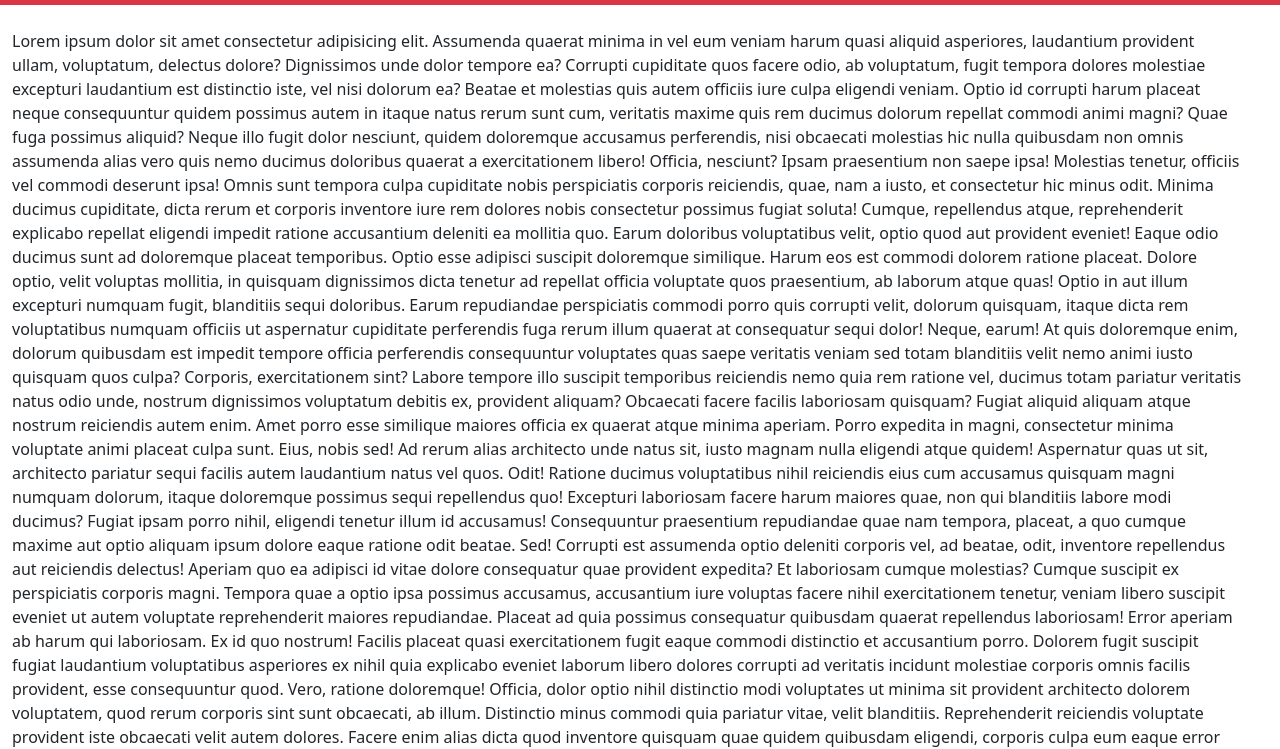
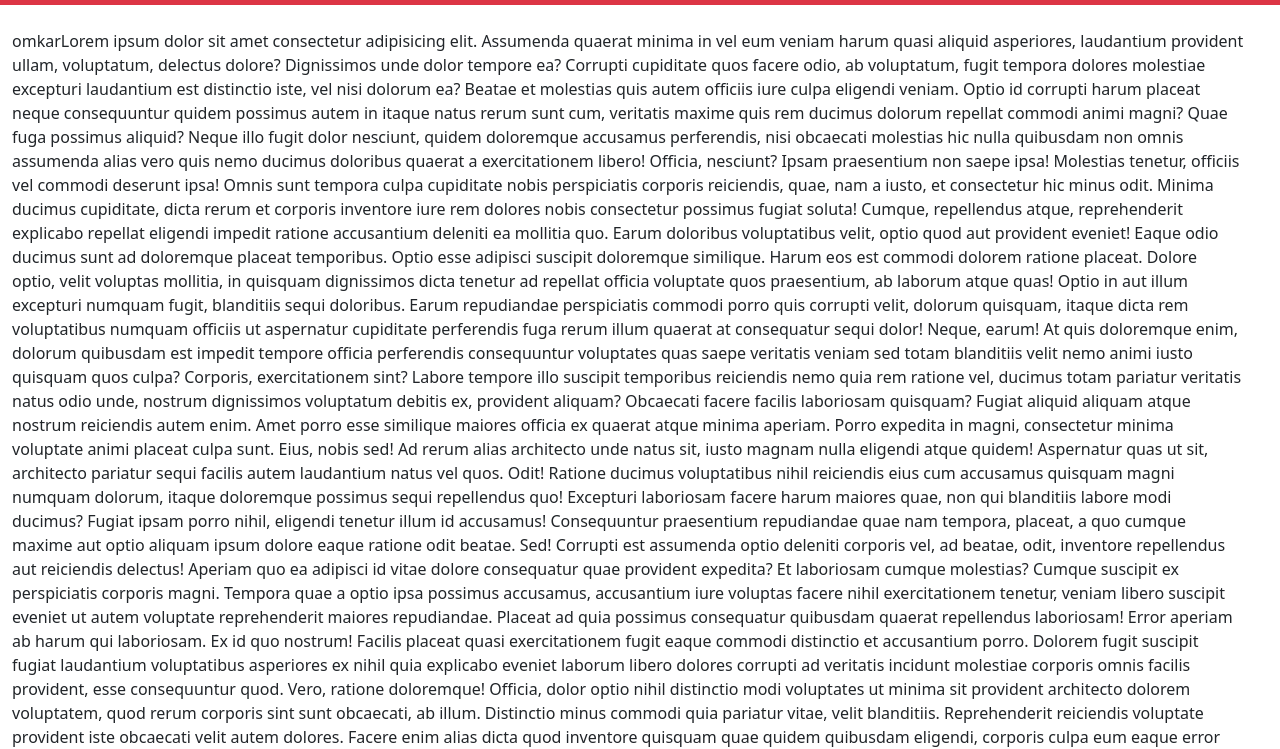
Before and after one commit to omkarghone/ecommerce, a plain HTML site: page About.html in a window 1280 px wide. Shown: the part 51-800 px from the top of the page. Drawn offline with nearby package versions, Linux system fonts and the light colour scheme.

Commit message:
Update About.html

```diff
--- a/About.html
+++ b/About.html
@@ -27,7 +27,7 @@
     </nav>
 
  <div class="row col-12 p-4">
-Lorem ipsum dolor sit amet consectetur adipisicing elit. Assumenda quaerat minima in vel eum veniam harum quasi aliquid asperiores, laudantium provident ullam, voluptatum, delectus dolore? Dignissimos unde dolor tempore ea?
+omkarLorem ipsum dolor sit amet consectetur adipisicing elit. Assumenda quaerat minima in vel eum veniam harum quasi aliquid asperiores, laudantium provident ullam, voluptatum, delectus dolore? Dignissimos unde dolor tempore ea?
 Corrupti cupiditate quos facere odio, ab voluptatum, fugit tempora dolores molestiae excepturi laudantium est distinctio iste, vel nisi dolorum ea? Beatae et molestias quis autem officiis iure culpa eligendi veniam.
 Optio id corrupti harum placeat neque consequuntur quidem possimus autem in itaque natus rerum sunt cum, veritatis maxime quis rem ducimus dolorum repellat commodi animi magni? Quae fuga possimus aliquid?
 Neque illo fugit dolor nesciunt, quidem doloremque accusamus perferendis, nisi obcaecati molestias hic nulla quibusdam non omnis assumenda alias vero quis nemo ducimus doloribus quaerat a exercitationem libero! Officia, nesciunt?
```
